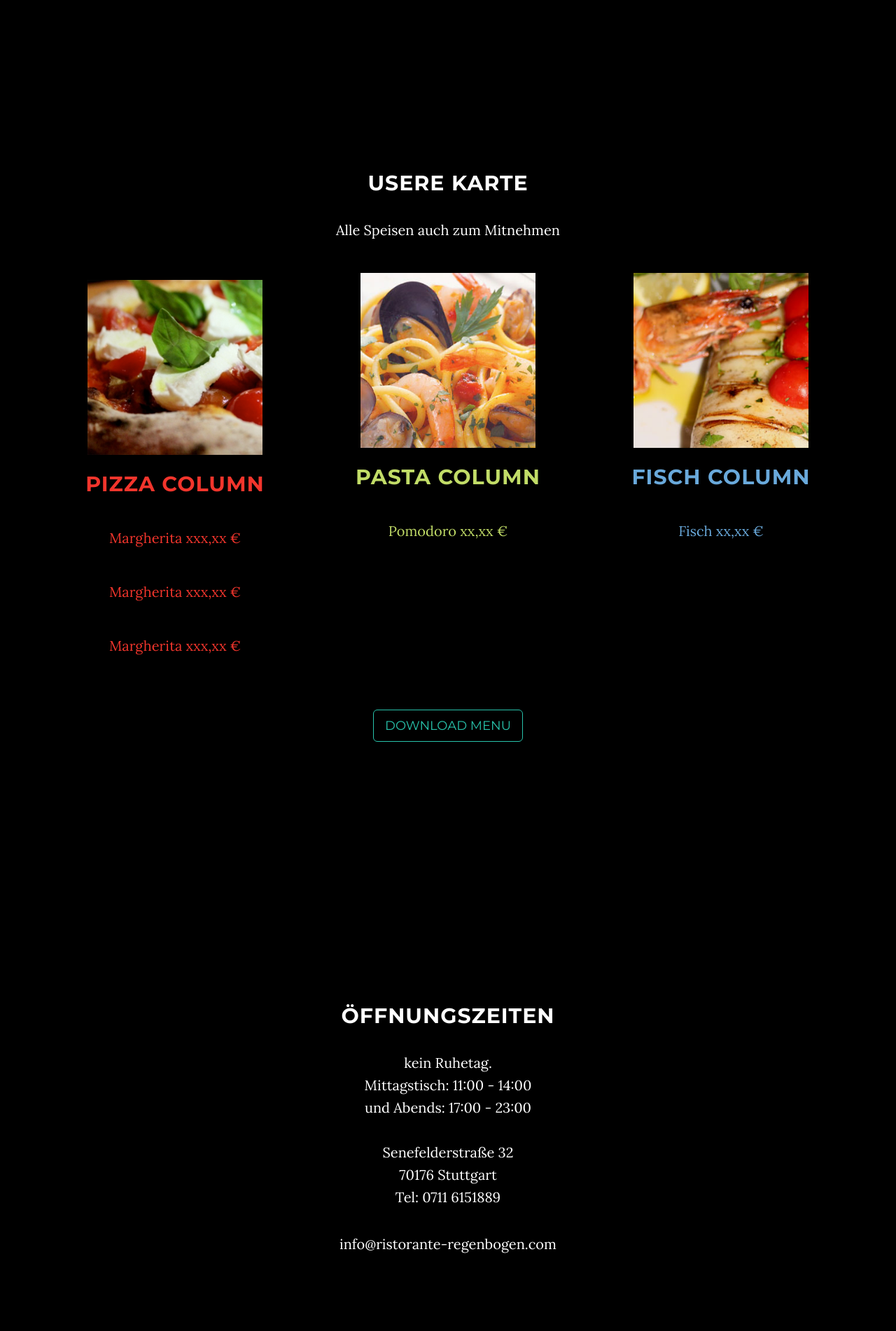
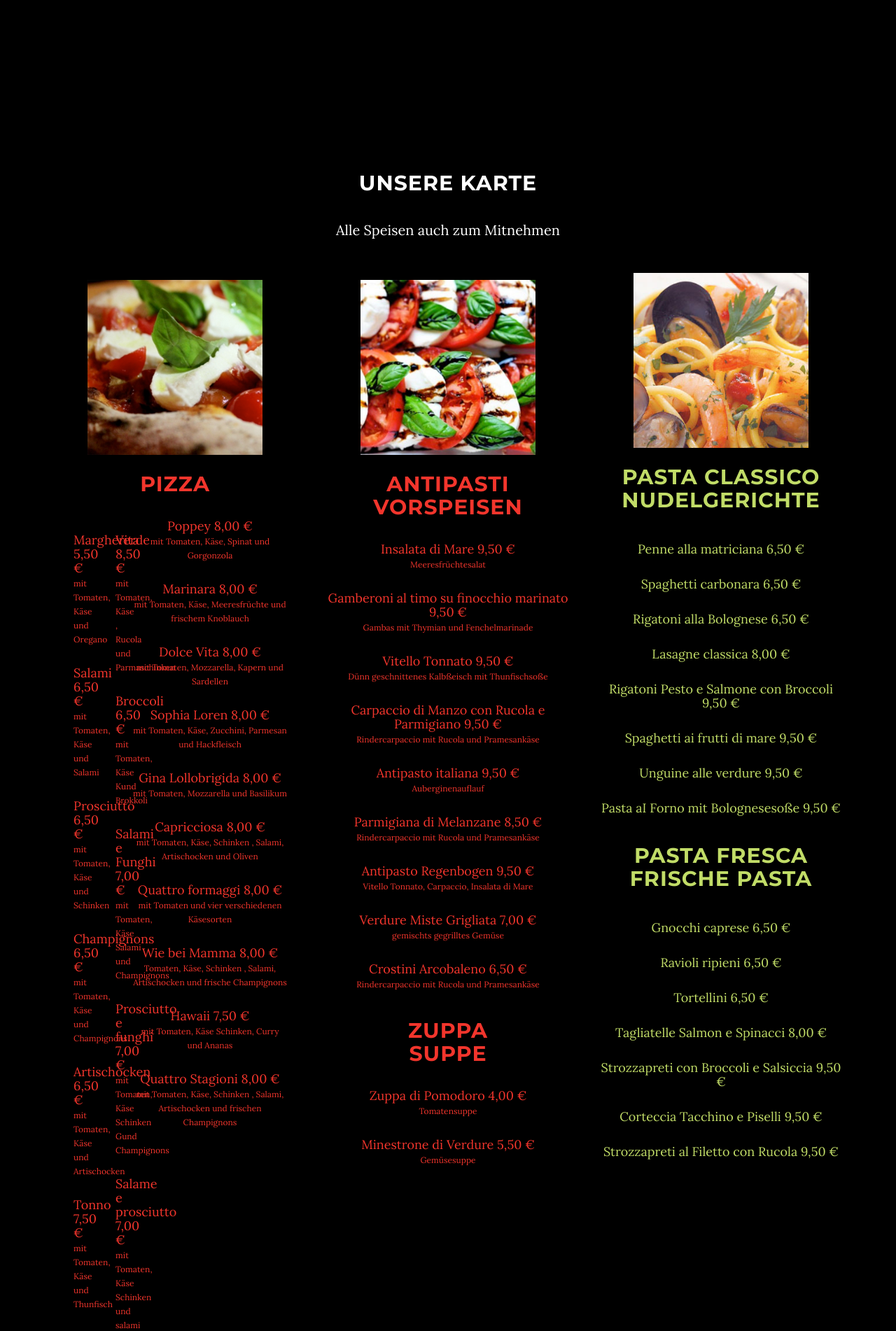
Before and after one commit to zagor3/regenbogen, a PHP site: page / in a window 1280 px wide. Shown: the part 1450-3352 px from the top of the page at 70% size. Run offline with PHP 8.4, Linux system fonts and the light colour scheme; some libraries are stand-ins or nearby versions.

Commit message:
2014-06-04

```diff
--- a/css/grayscale.css
+++ b/css/grayscale.css
@@ -5,16 +5,35 @@ p1 {
     line-height: 0.8;
 }
 
-.pizzas{
+p2 {
+    margin: 0 0 5px;
+    font-size: 18px;
+    line-height: 0.8;
+    text-align: left;
+}
+
+.pizzas, .antipasti{
     color: #f2352c;
     margin: 10px 0px 15px 0px;
 }
 
-.pizza-col,.pasta-col, .fisch-col{
+.pizza-col,.pasta-col, .fisch-col, .antipasti-col{
 
-    margin: 10px 20px 0px 20px;
+    margin: 10px 20px 30px 20px;
 }
 
+essen-description{
+    margin: 0px 0 5px 0px;
+    font-size: 12px;
+    line-height: 0.5;
+    text-align: left;
+}
+
+essen-header{
+    margin: 0px 0 5px 0px;
+    font-size: 14px;
+    line-height: 1.0;
+}
 .pasta{
     color: #c1dc67;
 }
--- a/index.html
+++ b/index.html
@@ -4,11 +4,11 @@
 <head>
     <meta charset="utf-8">
     <meta name="viewport" content="width=device-width, initial-scale=1.0">
-    <meta name="description" content="Restaurant Stuttgart West italienische Küche pizza pasta tiramisu">
+    <meta name="description" content="Pizzeria Trattoria Regenbogen Restaurant Stuttgart West italienische Küche beste pizza in stuttgart pasta tiramisu trattoria pizzeria">
     <meta name="author" content="salvamac.com">
     <link rel="shortcut icon" href="images/icon.png">
 
-    <title>Ristorante Regenbogen - Stuttgart</title>
+    <title>Pizzeria Trattoria Regenbogen - Stuttgart</title>
 
     <!-- Bootstrap Core CSS -->
     <link href="http://netdna.bootstrapcdn.com/bootstrap/3.0.3/css/bootstrap.min.css" rel="stylesheet" type="text/css">
@@ -93,74 +93,283 @@
             <div class="container">
                     <div class="row">
                         <div class="col-lg-8 col-lg-offset-2">
-                        <h2>Usere Karte </h2>
+                            <h2>Unsere Karte </h2>
                             <p>Alle Speisen auch zum Mitnehmen</p>
 
                         </div>
                     </div>
 
                  <!-- Karte -->
+                    <div class="row">
 
-                 <div class="row">
+                        <!--pizza -->
                         <div class="col-lg-4 pizzas">
                             <img src="images/pizza.jpg" class="menu-img">
+
+                            <div class="antipasti"> <h2>Pizza</h2> </div>
+
+                            <div class="col-lg-2 pizzas">
+                                <div class="antipasti-col"> <p2>Margherita 5,50 €</p2>
+                                        <essen-description><br>mit Tomaten, Käse und Oregano</essen-description>
+                                </div>
+                                <div class="antipasti-col"> <p2>Salami 6,50 €</p2>
+                                        <essen-description><br>mit Tomaten, Käse und Salami</essen-description>
+                                </div>
+                                <div class="antipasti-col"> <p2>Prosciutto 6,50 €</p2>
+                                        <essen-description><br>mit Tomaten, Käse und Schinken</essen-description>
+                                </div>
+                                <div class="antipasti-col"> <p2>Champignons 6,50 €</p2>
+                                        <essen-description><br>mit Tomaten, Käse und Champignons</essen-description>
+                                </div>
+                                <div class="antipasti-col"> <p2>Artischocken 6,50 €</p2>
+                                        <essen-description><br>mit Tomaten, Käse und Artischocken</essen-description>
+                                </div>
+                                <div class="antipasti-col"> <p2>Tonno 7,50 €</p2>
+                                        <essen-description><br>mit Tomaten, Käse und Thunfisch</essen-description>
+                                </div>
+                                <div class="antipasti-col"> <p2>Sardelle 7,00 €</p2>
+                                        <essen-description><br>mit Tomaten, Käse , Sardellen und Knoblauch</essen-description>
+                                </div>
+                            </div>
+
+                            <div class="col-lg-2 pizzas">
+
+                                <div class="antipasti-col"> <p2>Verde 8,50 €</p2>
+                                        <essen-description><br>mit Tomaten, Käse , Rucola und Parmaschinken</essen-description>
+                                </div>
+                                <div class="antipasti-col"> <p2>Broccoli 6,50 €</p2>
+                                        <essen-description><br>mit Tomaten, Käse Kund Brokkoli</essen-description>
+                                </div>
+                                <div class="antipasti-col"> <p2>Salami e Funghi 7,00 €</p2>
+                                        <essen-description><br>mit Tomaten, Käse Salami und Champignons</essen-description>
+                                </div>
+                                <div class="antipasti-col"> <p2>Prosciutto e funghi 7,00 €</p2>
+                                        <essen-description><br>mit Tomaten, Käse Schinken Gund Champignons</essen-description>
+                                </div>
+                                <div class="antipasti-col"> <p2>Salame e prosciutto 7,00 €</p2>
+                                        <essen-description><br>mit Tomaten, Käse Schinken und salami</essen-description>
+                                </div>
+                                <div class="antipasti-col"> <p2>Calzone 8,00 €</p2>
+                                        <essen-description><br>Pizzateigtasche lecker gefüllt</essen-description>
+                                </div>
+                                <div class="antipasti-col"> <p2>Vegetaria 8,00 €</p2>
+                                        <essen-description><br>mit Tomaten, Käse und frischem Gemüse</essen-description>
+                                </div>
+                            </div>
+
+
+                            <div class="antipasti-col"> <p2>Poppey 8,00 €</p2>
+                                    <essen-description><br>mit Tomaten, Käse, Spinat und Gorgonzola</essen-description>
+                            </div>
+                            <div class="antipasti-col"> <p2>Marinara 8,00 €</p2>
+                                    <essen-description><br>mit Tomaten, Käse, Meeresfrüchte und frischem Knoblauch</essen-description>
+                            </div>
+                            <div class="antipasti-col"> <p2>Dolce Vita 8,00 €</p2>
+                                    <essen-description><br>mit Tomaten, Mozzarella, Kapern und Sardellen</essen-description>
+                            </div>
+                            <div class="antipasti-col"> <p2>Sophia Loren 8,00 €</p2>
+                                    <essen-description><br>mit Tomaten, Käse, Zucchini, Parmesan und Hackfleisch</essen-description>
+                            </div>
+                            <div class="antipasti-col"> <p2>Gina Lollobrigida 8,00 €</p2>
+                                    <essen-description><br>mit Tomaten, Mozzarella und Basilikum</essen-description>
+                            </div>
+                            <div class="antipasti-col"> <p2>Capricciosa 8,00 €</p2>
+                                    <essen-description><br>mit Tomaten, Käse, Schinken , Salami, Artischocken
+                                     und Oliven</essen-description>
+                            </div>
+                            <div class="antipasti-col"> <p2>Quattro formaggi 8,00 €</p2>
+                                    <essen-description><br>mit Tomaten und vier verschiedenen Käsesorten</essen-description>
+                            </div>
+                            <div class="antipasti-col"> <p2>Wie bei Mamma 8,00 €</p2>
+                                    <essen-description><br>Tomaten, Käse, Schinken , Salami, Artischocken und frische Champignons</essen-description>
+                            </div>
+                            <div class="antipasti-col"> <p2>Hawaii 7,50 €</p2>
+                                    <essen-description><br>mit Tomaten, Käse Schinken, Curry und Ananas</essen-description>
+                            </div>
+                            <div class="antipasti-col"> <p2>Quattro Stagioni 8,00 €</p2>
+                                    <essen-description><br>mit Tomaten, Käse, Schinken , Salami, Artischocken und frischen Champignons</essen-description>
+                            </div>
+
+
+                        </div>
+                        <!--end pizza -->
+
+                    <!--antipasti-->
+                    <div class="col-lg-4 pizzas">
+                        <img src="images/antipasti_140x140.jpg" class="menu-img">
                         <div class="row">
-                            <div class="pizza-col"> <h2>Pizza column</h2> </div>
+                            <div class="antipasti"> <h2>Antipasti<br>Vorspeisen</h2> </div>
+
+                            <div class="antipasti-col"> <p2>Insalata di Mare 9,50 €</p2>
+                                    <essen-description><br>Meeresfrüchtesalat</essen-description>
                             </div>
-                        <div class="row">
-                            <div class="pizza-col"> <p>Margherita xxx,xx €</p> </div>
+                            <div class="antipasti-col"> <p2>Gamberoni al timo su finocchio marinato 9,50 €</p2>
+                                    <essen-description><br>Gambas mit Thymian und Fenchelmarinade</essen-description>
                             </div>
-                        <div class="row">
-                            <div class="pizza-col"> <p>Margherita xxx,xx €</p> </div>
+                            <div class="antipasti-col"> <p2>Vitello Tonnato 9,50 €</p2>
+                                    <essen-description><br>Dünn geschnittenes Kalbßeisch mit Thunfischsoße</essen-description>
                             </div>
-                        <div class="row">
-                            <div class="pizza-col"> <p>Margherita xxx,xx €</p> </div>
+                            <div class="antipasti-col"> <p2>Carpaccio di Manzo con Rucola e Parmigiano 9,50 €</p2>
+                                    <essen-description><br>Rindercarpaccio mit Rucola und Pramesankäse</essen-description>
+                            </div>
+                            <div class="antipasti-col"> <p2>Antipasto italiana 9,50 €</p2>
+                                    <essen-description><br>Auberginenauflauf</essen-description>
+                            </div>
+                            <div class="antipasti-col"> <p2>Parmigiana di Melanzane 8,50 €</p2>
+                                    <essen-description><br>Rindercarpaccio mit Rucola und Pramesankäse</essen-description>
+                            </div>
+                            <div class="antipasti-col"> <p2>Antipasto Regenbogen 9,50 €</p2>
+                                    <essen-description><br>Vitello Tonnato, Carpaccio, Insalata di Mare</essen-description>
+                            </div>
+                            <div class="antipasti-col"> <p2>Verdure Miste Grigliata 7,00 €</p2>
+                                    <essen-description><br>gemischts gegrilltes Gemüse</essen-description>
+                            </div>
+                            <div class="antipasti-col"> <p2>Crostini Arcobaleno 6,50 €</p2>
+                                    <essen-description><br>Rindercarpaccio mit Rucola und Pramesankäse</essen-description>
                             </div>
 
                         </div>
+
+                        <div class="row">
+                            <div class="antipasti"> <h2>Zuppa<br>Suppe</h2> </div>
+
+                            <div class="antipasti-col"> <p2>Zuppa di Pomodoro 4,00 €</p2>
+                                    <essen-description><br>Tomatensuppe</essen-description>
+                            </div>
+
+                            <div class="antipasti-col"> <p2>Minestrone di Verdure 5,50 €</p2>
+                                    <essen-description><br>Gemüsesuppe</essen-description>
+                            </div>
+                        </div>
+
+                    </div>
+
+                    <!--end antipasto -->
+
+
+                    <!--pasta -->
                     <div class="col-lg-4 pasta">
                         <img src="images/spaghetti_frutte_di_mare.jpg" class="menu-img">
 
                         <div class="row">
-                            <div class="pasta-col"> <h2>Pasta column</h2> </div>
+                            <div class="pasta-col"> <h2>Pasta classico<br>Nudelgerichte</h2> </div>
                         </div>
                         <div class="row">
-                            <div class="pasta-col"> <p>Pomodoro xx,xx €</p> </div>
+                            <div class="pasta-col"> <p2>Penne alla matriciana  6,50 €</p2> </div>
+                            <div class="pasta-col"> <p2>Spaghetti carbonara  6,50 €</p2> </div>
+                            <div class="pasta-col"> <p2>Rigatoni alla Bolognese  6,50 €</p2> </div>
+                            <div class="pasta-col"> <p2>Lasagne classica  8,00 €</p2> </div>
+                            <div class="pasta-col"> <p2>Rigatoni Pesto e Salmone con Broccoli  9,50 €</p2> </div>
+                            <div class="pasta-col"> <p2>Spaghetti ai frutti di mare  9,50 €</p2> </div>
+                            <div class="pasta-col"> <p2>Unguine alle verdure  9,50 €</p2> </div>
+                            <div class="pasta-col"> <p2>Pasta aI Forno mit Bolognesesoße  9,50 €</p2> </div>
                         </div>
 
+                        <div class="row">
+                            <div class="pasta-col"> <h2>Pasta fresca<br>frische Pasta</h2> </div>
+                        </div>
+                        <div class="row">
+                            <div class="pasta-col"> <p2>Gnocchi caprese 6,50 €</p2> </div>
+                            <div class="pasta-col"> <p2>Ravioli ripieni  6,50 €</p2> </div>
+                            <div class="pasta-col"> <p2>Tortellini  6,50 €</p2> </div>
+                            <div class="pasta-col"> <p2>Tagliatelle Salmon e Spinacci  8,00 €</p2> </div>
+                            <div class="pasta-col"> <p2>Strozzapreti con Broccoli e Salsiccia  9,50 €</p2> </div>
+                            <div class="pasta-col"> <p2>Corteccia Tacchino e Piselli 9,50 €</p2> </div>
+                            <div class="pasta-col"> <p2>Strozzapreti al Filetto con Rucola  9,50 €</p2> </div>
+                        </div>
+                    </div>
+                    <!--end pasta -->
 
-                    </div>
+                </div> <!-- end row -->
+
+
+                <!-- begin second row -->
+                <div class="row">
+
                      <div class="col-lg-4 fisch">
                         <img src="images/fisch.jpg" class="menu-img">
 
                         <div class="row">
-                            <div class="fisch-col"> <h2>Fisch column</h2> </div>
+                            <div class="fisch-col"> <h2>Secondi di Pesce<br>Fischgerichte</h2> </div>
                         </div>
+
                         <div class="row">
-                            <div class="fisch-col"> <p>Fisch xx,xx €</p> </div>
+                            <div class="fisch-col"> <p2>Orata di Acqua Pazza alla griglia 15,50 €</p2>
+                               <essen-description><br>Dorade vom Grill</essen-description>
+                            </div>
+                            <div class="fisch-col"> <p2>Calamari alla griglia 13,50 €</p2>
+                               <essen-description><br>Calamari vom Grill</essen-description>
+                            </div>
+                            <div class="fisch-col"> <p2>Grigliata mista di Pesce 18,50 €</p2>
+                               <essen-description><br>gemischte Fischplatte</essen-description>
+                            </div>
+                            <div class="fisch-col"> <p2>Gamberoni alla griglia 18,50 €</p2>
+                               <essen-description><br>Garnele vom Grill</essen-description>
+                            </div>
+                            <div class="fisch-col"> <p2>Trancio di Salmone con salsa di Soja 18,50 €</p2>
+                               <essen-description><br>Lachs in Sojasoße</essen-description>
+                            </div>
+
+                        </div>
+
+
+                        <div class="row">
+                            <div class="fisch-col"> <h2>Secondi di Carne<br>Fleischgerichte</h2> </div>
+                        </div>
+
+                        <div class="row">
+                            <div class="fisch-col"> <p2>Filetto di Manzo eon porcini 20,50 €</p2>
+                               <essen-description><br>Rinderfilet vom Grill mit Steinpilzen</essen-description>
+                            </div>
+                            <div class="fisch-col"> <p2>Costoletta di Altnello scotta dito 15,50 €</p2>
+                               <essen-description><br>Lammkotelette</essen-description>
+                            </div>
+                            <div class="fisch-col"> <p2>Scaloppina di Maiale ai Vino bianco 9,50 €</p2>
+                               <essen-description><br>Schnitzel vom Schwein in Weißweinsauce</essen-description>
+                            </div>
+                            <div class="fisch-col"> <p2>Bistecca alla gril!lia 15,50 €</p2>
+                               <essen-description><br>Rinderstak vom Grill</essen-description>
+                            </div>
+                            <div class="fisch-col"> <p2>Grigliata mista di Carne 18,50 €</p2>
+                               <essen-description><br>Gemischte Grillplatte</essen-description>
+                            </div>
+
                         </div>
                     </div>
 
+
+                    <div class="col-lg-4 pizzas">
+                            <img src="images/tiramisu.jpg" class="menu-img">
+                            <div class="row">
+                                <div class="antipasti"> <h2>Dolci<br>Dessert</h2> </div>
+
+                                <div class="antipasti-col"> <p2>Tiramisu 4,00 €</p2></div>
+                                <div class="antipasti-col"> <p2>Panna Cotta 4,50 €</p2></div>
+                                <div class="antipasti-col"> <p2>Formaggio misti 7,50 €</p2></div>
+
                             </div>
+                    </div>
+                </div> <!-- end row -->
+
 
 
 
 
                 <div class="row abstand-oben">
                     <div class="col-lg-8 col-lg-offset-2">
-                        <a href="http://startbootstrap.com/grayscale" class="btn btn-default btn-lg">Download Menu</a>
+                        <a href="images/karte.pdf" class="btn btn-default btn-lg">Download Menu</a>
                      </div>
                 </div>
 
-            </div>
-        </div>
+            </div> <!-- end container -->
+        </div> <!-- download section -->
     </section>
 
     <section id="contact" class="container content-section text-center">
         <div class="row">
             <div class="col-lg-8 col-lg-offset-2">
                 <h2>Öffnungszeiten</h2>
-                <p>kein Ruhetag.<br>Mittagstisch: 11:00 - 14:00<br>und Abends: 17:00 - 23:00<br><br>Senefelderstraße 32<br>70176 Stuttgart<br>Tel: 0711 6151889</p>
+                <p>Sonntag Ruhetag.<br>Mittagstisch: 11:00 - 14:30<br>und Abends: 17:00 - 23:00<br><br>Senefelderstraße 32<br>70176 Stuttgart<br>Tel: 0711 6151889</p>
                 <p>info@ristorante-regenbogen.com</p>
 
             </div>
@@ -181,15 +390,23 @@
     <script src="js/grayscale.js"></script>
 
     <script>
-
+        var myLatlng = new google.maps.LatLng(48.773,9.16261);
         var map;
         function initialize() {
             var mapOptions = {
                zoom: 19,
-               center: new google.maps.LatLng(48.773,9.16261)
+               center: myLatlng
             };
 
             map = new google.maps.Map(document.getElementById('map'),mapOptions);
+
+            var marker = new google.maps.Label({
+                position: myLatlng,
+                title:"Pizzeria Regenbogen"
+            });
+
+            // To add the marker to the map, call setMap();
+            marker.setMap(map);
         }
 
         google.maps.event.addDomListener(window, 'load', initialize);
```
Also changed, not shown: images/antipasti_140x140.jpg (added), 1 other file. Lines whose indentation alone changed are shown as unchanged.
